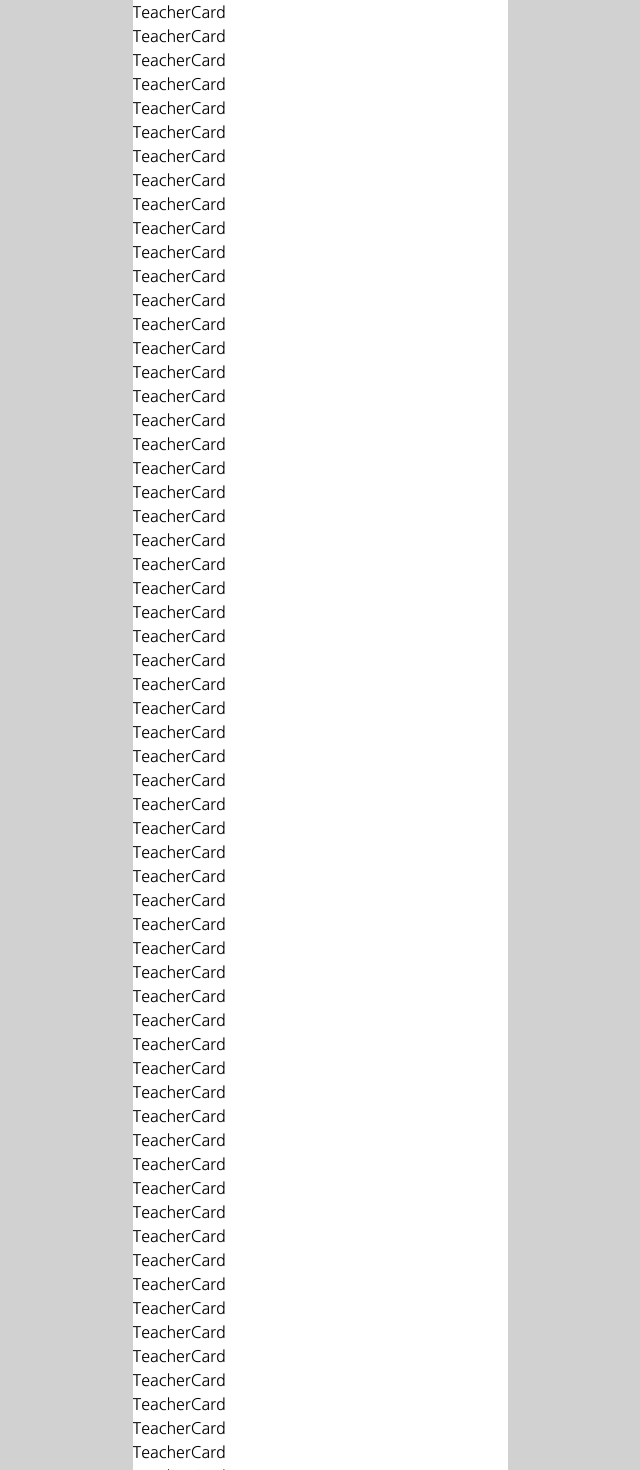
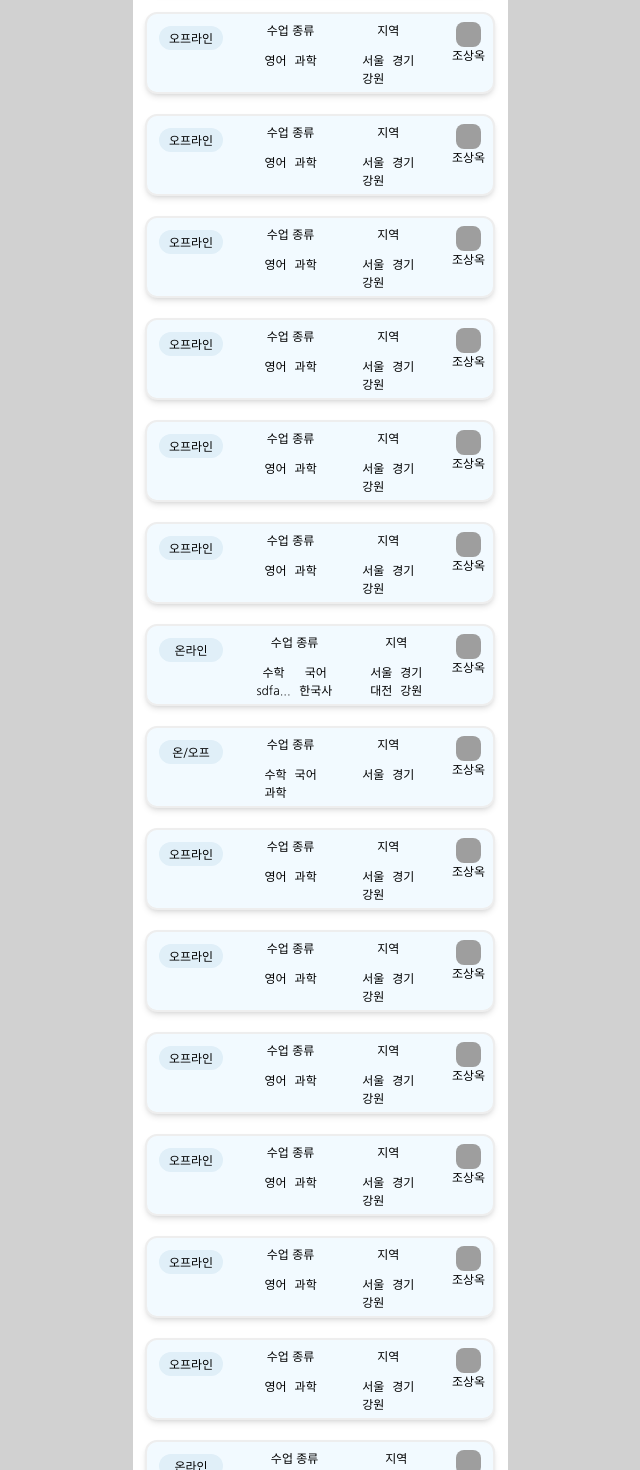
Before and after one commit to codestates-seb/seb45_main_010, a React (Vite) app in the folder client/: page /list in a window 1280 px wide. Shown: the part 280-1750 px from the top of the page, without its empty margins (320-960 px from the left). Built offline with nearby package versions, Linux system fonts and the light colour scheme; grey boxes are pictures that could not be loaded.

Commit message:
[Feat] add listpage card추가

```diff
--- a/client/src/components/ListPage/TeacherCard.tsx
+++ b/client/src/components/ListPage/TeacherCard.tsx
@@ -1,69 +1,56 @@
 import React from 'react';
+import { test } from 'configs/List/config';
 
 const TeacherCard = () => {
   return (
-    <>
-      <div>TeacherCard</div>
-      <div>TeacherCard</div>
-      <div>TeacherCard</div>
-      <div>TeacherCard</div>
-      <div>TeacherCard</div>
-      <div>TeacherCard</div>
-      <div>TeacherCard</div>
-      <div>TeacherCard</div>
-      <div>TeacherCard</div>
-      <div>TeacherCard</div>
-      <div>TeacherCard</div>
-      <div>TeacherCard</div>
-      <div>TeacherCard</div>
-      <div>TeacherCard</div>
-      <div>TeacherCard</div>
-      <div>TeacherCard</div>
-      <div>TeacherCard</div>
-      <div>TeacherCard</div>
-      <div>TeacherCard</div>
-      <div>TeacherCard</div>
-      <div>TeacherCard</div>
-      <div>TeacherCard</div>
-      <div>TeacherCard</div>
-      <div>TeacherCard</div>
-      <div>TeacherCard</div>
-      <div>TeacherCard</div>
-      <div>TeacherCard</div>
-      <div>TeacherCard</div>
-      <div>TeacherCard</div>
-      <div>TeacherCard</div>
-      <div>TeacherCard</div>
-      <div>TeacherCard</div>
-      <div>TeacherCard</div>
-      <div>TeacherCard</div>
-      <div>TeacherCard</div>
-      <div>TeacherCard</div>
-      <div>TeacherCard</div>
-      <div>TeacherCard</div>
-      <div>TeacherCard</div>
-      <div>TeacherCard</div>
-      <div>TeacherCard</div>
-      <div>TeacherCard</div>
-      <div>TeacherCard</div>
-      <div>TeacherCard</div>
-      <div>TeacherCard</div>
-      <div>TeacherCard</div>
-      <div>TeacherCard</div>
-      <div>TeacherCard</div>
-      <div>TeacherCard</div>
-      <div>TeacherCard</div>
-      <div>TeacherCard</div>
-      <div>TeacherCard</div>
-      <div>TeacherCard</div>
-      <div>TeacherCard</div>
-      <div>TeacherCard</div>
-      <div>TeacherCard</div>
-      <div>TeacherCard</div>
-      <div>TeacherCard</div>
-      <div>TeacherCard</div>
-      <div>TeacherCard</div>
-    </>
+    <div className=" w-[375px] flex flex-col items-center">
+      {test.map((teacher, key) => {
+        const isOnOff: string =
+          teacher.classMethod.onLine && teacher.classMethod.offLine
+            ? '온/오프'
+            : teacher.classMethod.onLine
+            ? '온라인'
+            : '오프라인';
+
+        return (
+          <section
+            key={key}
+            className="w-[350px] h-[82px] shadow-md border-2 border-grey-2
+                    bg-mint-3 rounded-xl p-2 text-xs flex-row flex justify-between mb-5
+                     duration-500  hover:scale-105 hover:shadow-black cursor-pointer active:bg-mint-4"
+          >
+            <span className="w-16 h-6 px-2 py-1 m-1 text-center text-black cursor-auto bg-mint-2 rounded-xl">
+              {isOnOff}
+            </span>
+            <span className="flex flex-col items-center ">
+              <h1 className="mb-2">수업 종류</h1>
+              <ul className="grid grid-cols-2 m-1 text-center ">
+                {teacher.category.slice(0, 4).map((category, key) => (
+                  <li className="px-1" key={key}>
+                    {category.length > 4 ? `${category.slice(0, 4)}...` : category}
+                  </li>
+                ))}
+              </ul>
+            </span>
+            <span className="flex flex-col items-center ">
+              <h1 className="mb-2">지역</h1>
+              <ul className="grid grid-cols-2 m-1 text-center ">
+                {teacher.area.slice(0, 4).map((area, key) => (
+                  <li className="px-1" key={key}>
+                    {area.length > 4 ? `${area.slice(0, 4)}...` : area}
+                  </li>
+                ))}
+              </ul>
+            </span>
+
+            <div className="flex flex-col items-center">
+              <img src={teacher.user} className="w-[25px] h-[25px] rounded-lg" />
+              <span>{teacher.name}</span>
+            </div>
+          </section>
+        );
+      })}
+    </div>
   );
 };
 
--- /dev/null
+++ b/client/src/configs/List/config.tsx
@@ -0,0 +1,93 @@
+type testtype = {
+  user: string;
+  name: string;
+  category: string[];
+  area: string[];
+  classMethod: {
+    onLine: boolean;
+    offLine: boolean;
+  };
+};
+
+export const test: testtype[] = [
+  {
+    user: 'https://png.pngtree.com/png-clipart/20220113/ourlarge/pngtree-cartoon-hand-drawn-default-avatar-png-image_4156500.png',
+    name: '조상옥',
+    category: ['수학', '국어', 'sdfadsfadsfs', '한국사', '영어', '과학', '사회', '한국사'],
+    area: ['서울', '경기', '대전', '강원', '경기', '대전', '강원'],
+    classMethod: {
+      onLine: true,
+      offLine: false,
+    },
+  },
+  {
+    user: 'https://png.pngtree.com/png-clipart/20220113/ourlarge/pngtree-cartoon-hand-drawn-default-avatar-png-image_4156500.png',
+    name: '조상옥',
+    category: ['수학', '국어', '과학'],
+    area: ['서울', '경기'],
+    classMethod: {
+      onLine: true,
+      offLine: true,
+    },
+  },
+  {
+    user: 'https://png.pngtree.com/png-clipart/20220113/ourlarge/pngtree-cartoon-hand-drawn-default-avatar-png-image_4156500.png',
+    name: '조상옥',
+    category: ['영어', '과학'],
+    area: ['서울', '경기', '강원'],
+    classMethod: {
+      onLine: false,
+      offLine: true,
+    },
+  },
+  {
+    user: 'https://png.pngtree.com/png-clipart/20220113/ourlarge/pngtree-cartoon-hand-drawn-default-avatar-png-image_4156500.png',
+    name: '조상옥',
+    category: ['영어', '과학'],
+    area: ['서울', '경기', '강원'],
+    classMethod: {
+      onLine: false,
+      offLine: true,
+    },
+  },
+  {
+    user: 'https://png.pngtree.com/png-clipart/20220113/ourlarge/pngtree-cartoon-hand-drawn-default-avatar-png-image_4156500.png',
+    name: '조상옥',
+    category: ['영어', '과학'],
+    area: ['서울', '경기', '강원'],
+    classMethod: {
+      onLine: false,
+      offLine: true,
+    },
+  },
+  {
+    user: 'https://png.pngtree.com/png-clipart/20220113/ourlarge/pngtree-cartoon-hand-drawn-default-avatar-png-image_4156500.png',
+    name: '조상옥',
+    category: ['영어', '과학'],
+    area: ['서울', '경기', '강원'],
+    classMethod: {
+      onLine: false,
+      offLine: true,
+    },
+  },
+  {
+    user: 'https://png.pngtree.com/png-clipart/20220113/ourlarge/pngtree-cartoon-hand-drawn-default-avatar-png-image_4156500.png',
+    name: '조상옥',
+    category: ['영어', '과학'],
+    area: ['서울', '경기', '강원'],
+    classMethod: {
+      onLine: false,
+      offLine: true,
+    },
+  },
+  {
+    user: 'https://png.pngtree.com/png-clipart/20220113/ourlarge/pngtree-cartoon-hand-drawn-default-avatar-png-image_4156500.png',
+    name: '조상옥',
+    category: ['영어', '과학'],
+    area: ['서울', '경기', '강원'],
+    classMethod: {
+      onLine: false,
+      offLine: true,
+    },
+  },
+];
--- a/client/src/pages/ListPage/ListPage.tsx
+++ b/client/src/pages/ListPage/ListPage.tsx
@@ -5,6 +5,9 @@ const ListPage = () => {
   return (
     <>
       <TeacherCard />
+      <TeacherCard />
+      <TeacherCard />
+      <TeacherCard />
     </>
   );
 };
```
